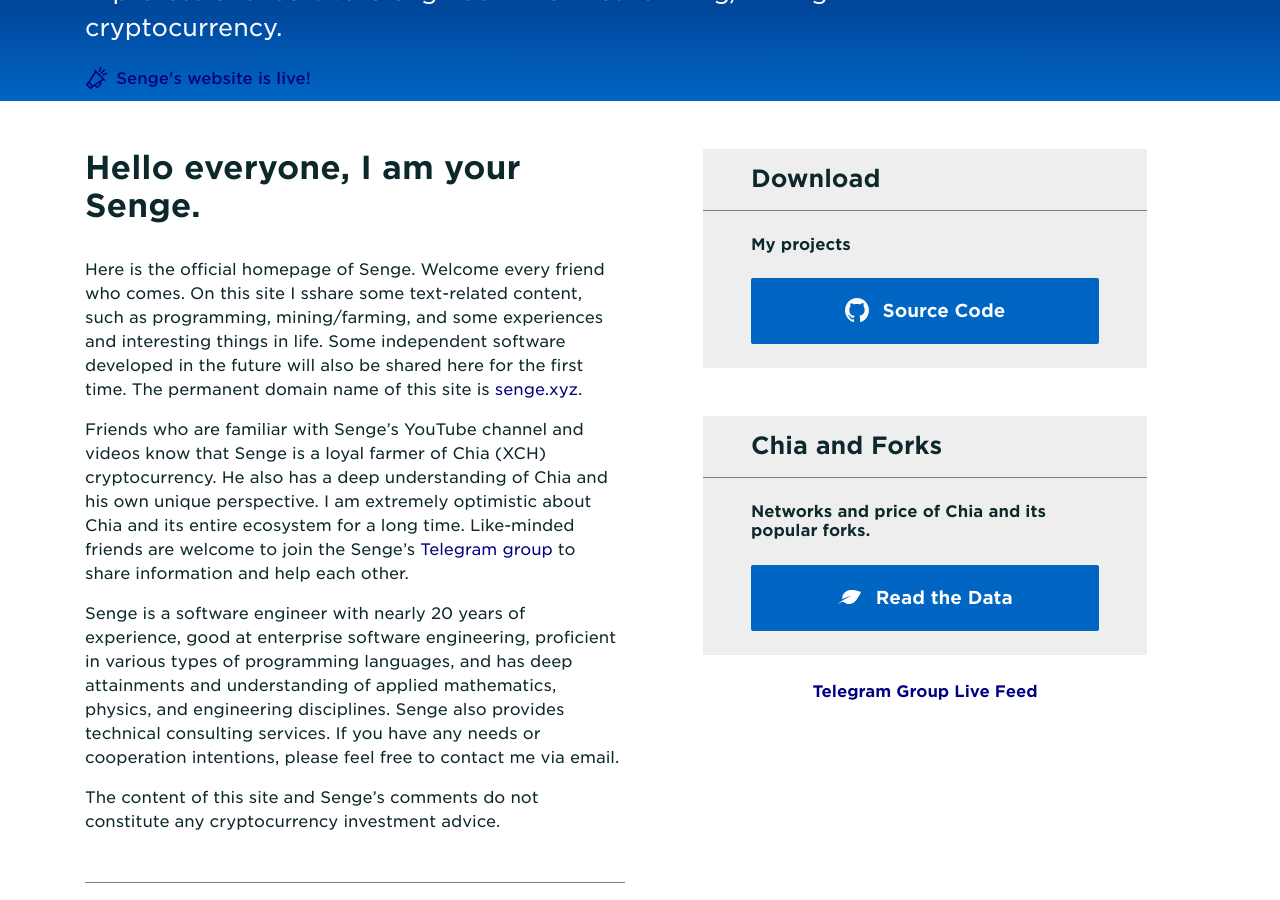
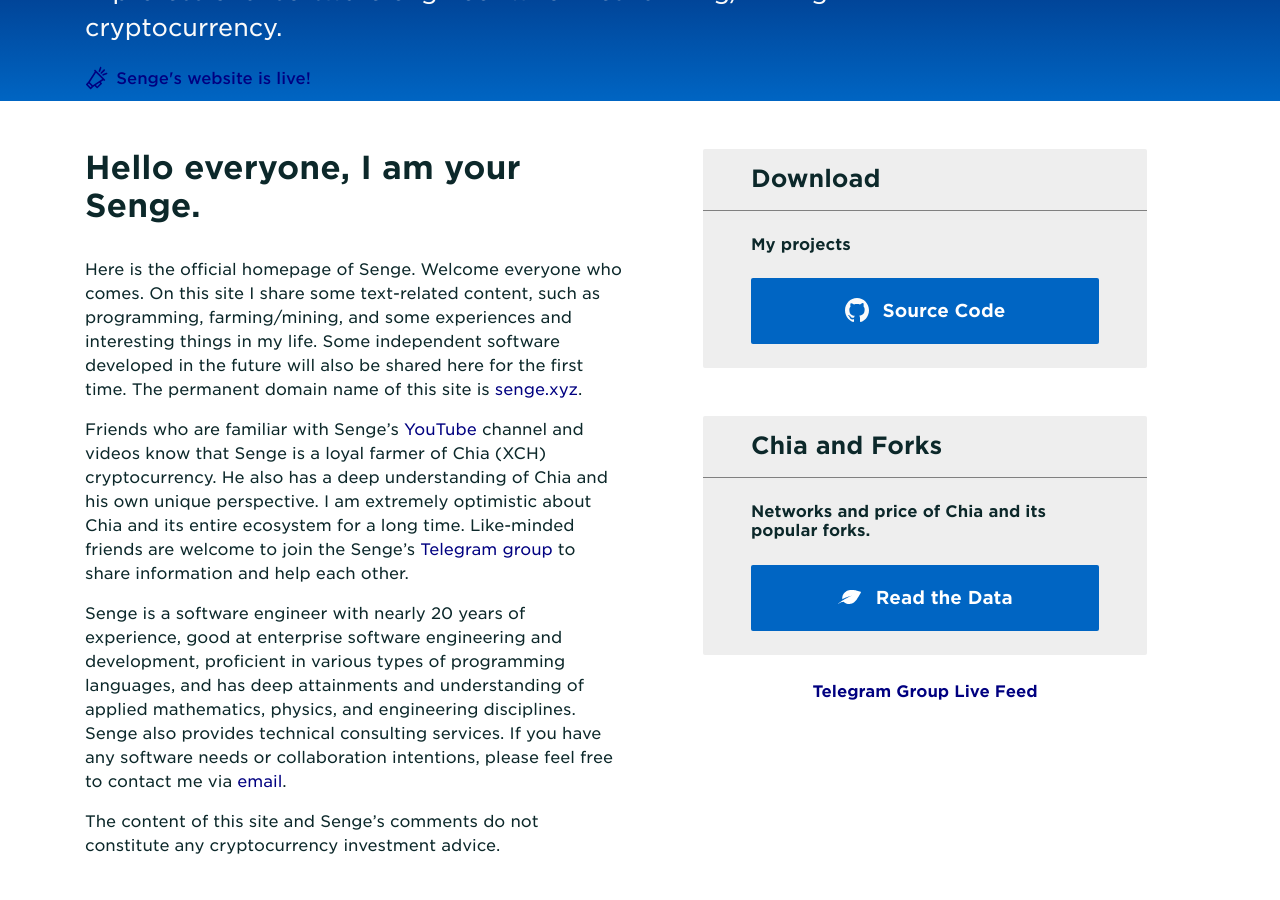
Before and after one commit to sengexyz/senge-xyz.github.io, a Jekyll site: the page built from index.md, in a window 1280 px wide and 900 px high, scrolled down 191 px. Built offline with Jekyll 4.4.1, drawn with Linux system fonts in a browser that asks for light colours.

Commit message:
revise main page;

```diff
--- a/_data/strings.yml
+++ b/_data/strings.yml
@@ -10,11 +10,11 @@ en: # English
     Hello everyone, I am your Senge.
     --------------------
 
-    Here is the official homepage of Senge. Welcome every friend who comes. On this site I sshare some text-related content, such as programming, mining/farming, and some experiences and interesting things in life. Some independent software developed in the future will also be shared here for the first time. The permanent domain name of this site is [senge.xyz](https://senge.xyz).
+    Here is the official homepage of Senge. Welcome everyone who comes. On this site I share some text-related content, such as programming, farming/mining, and some experiences and interesting things in my life. Some independent software developed in the future will also be shared here for the first time. The permanent domain name of this site is [senge.xyz](https://senge.xyz).
 
-    Friends who are familiar with Senge’s YouTube channel and videos know that Senge is a loyal farmer of Chia (XCH) cryptocurrency. He also has a deep understanding of Chia and his own unique perspective. I am extremely optimistic about Chia and its entire ecosystem for a long time. Like-minded friends are welcome to join the Senge's [Telegram group](https://t.me/chia168) to share information and help each other.
+    Friends who are familiar with Senge’s [YouTube](https://www.youtube.com/channel/UCSD01JCN0SicK_VrbHM-Dhg) channel and videos know that Senge is a loyal farmer of Chia (XCH) cryptocurrency. He also has a deep understanding of Chia and his own unique perspective. I am extremely optimistic about Chia and its entire ecosystem for a long time. Like-minded friends are welcome to join the Senge's [Telegram group](https://t.me/chia168) to share information and help each other.
 
-    Senge is a software engineer with nearly 20 years of experience, good at enterprise software engineering, proficient in various types of programming languages, and has deep attainments and understanding of applied mathematics, physics, and engineering disciplines. Senge also provides technical consulting services. If you have any needs or cooperation intentions, please feel free to contact me via email.
+    Senge is a software engineer with nearly 20 years of experience, good at enterprise software engineering and development, proficient in various types of programming languages, and has deep attainments and understanding of applied mathematics, physics, and engineering disciplines. Senge also provides technical consulting services. If you have any software needs or collaboration intentions, please feel free to contact me via [email](mailto:malongsenge@gmail.com).
 
     The content of this site and Senge's comments do not constitute any cryptocurrency investment advice.
 
```
